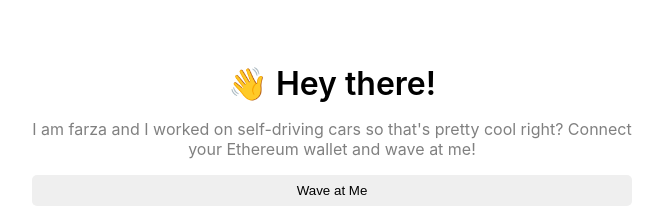
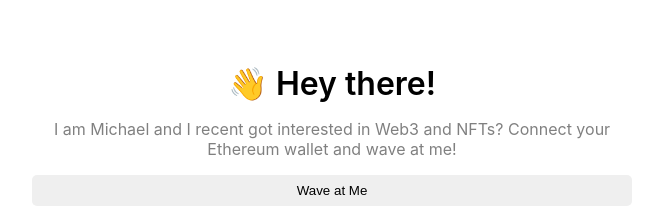
Before and after one commit to michaeldotdev/web3_wave, a React (Create React App) app in the folder client/: page / in a window 1280 px wide. Shown: the top 209 px of the page, without its empty margins (308-971 px from the left). Built offline with nearby package versions, Linux system fonts and the light colour scheme.

Commit message:
Error fix and small update

```diff
--- a/client/src/App.js
+++ b/client/src/App.js
@@ -1,4 +1,3 @@
-import logo from './logo.svg';
 import './App.css';
 
 function App() {
@@ -14,7 +13,7 @@
         </div>
 
         <div className="bio">
-        I am farza and I worked on self-driving cars so that's pretty cool right? Connect your Ethereum wallet and wave at me!
+        I am Michael and I recent got interested in Web3 and NFTs? Connect your Ethereum wallet and wave at me!
         </div>
 
         <button className="waveButton" onClick={wave}>
```
